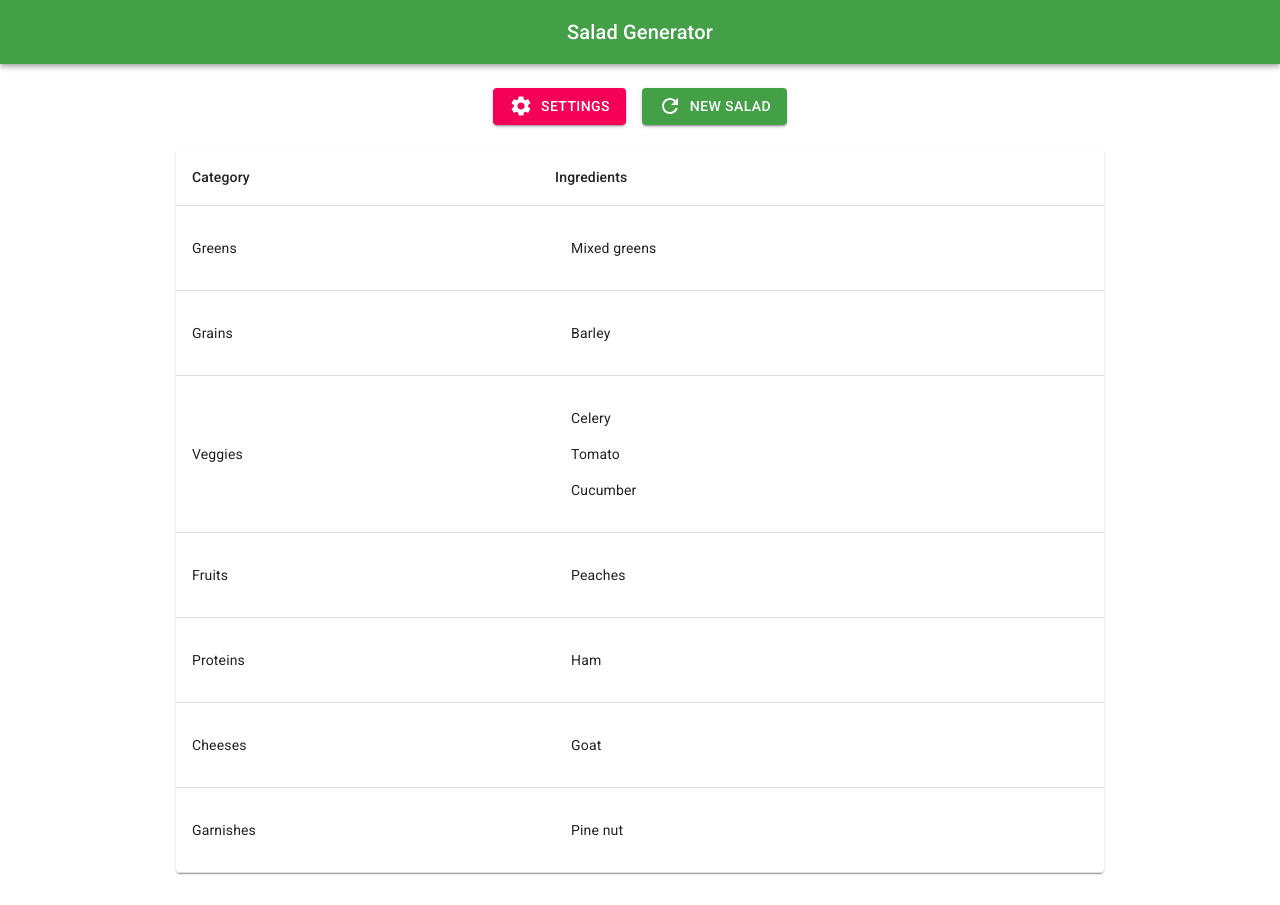
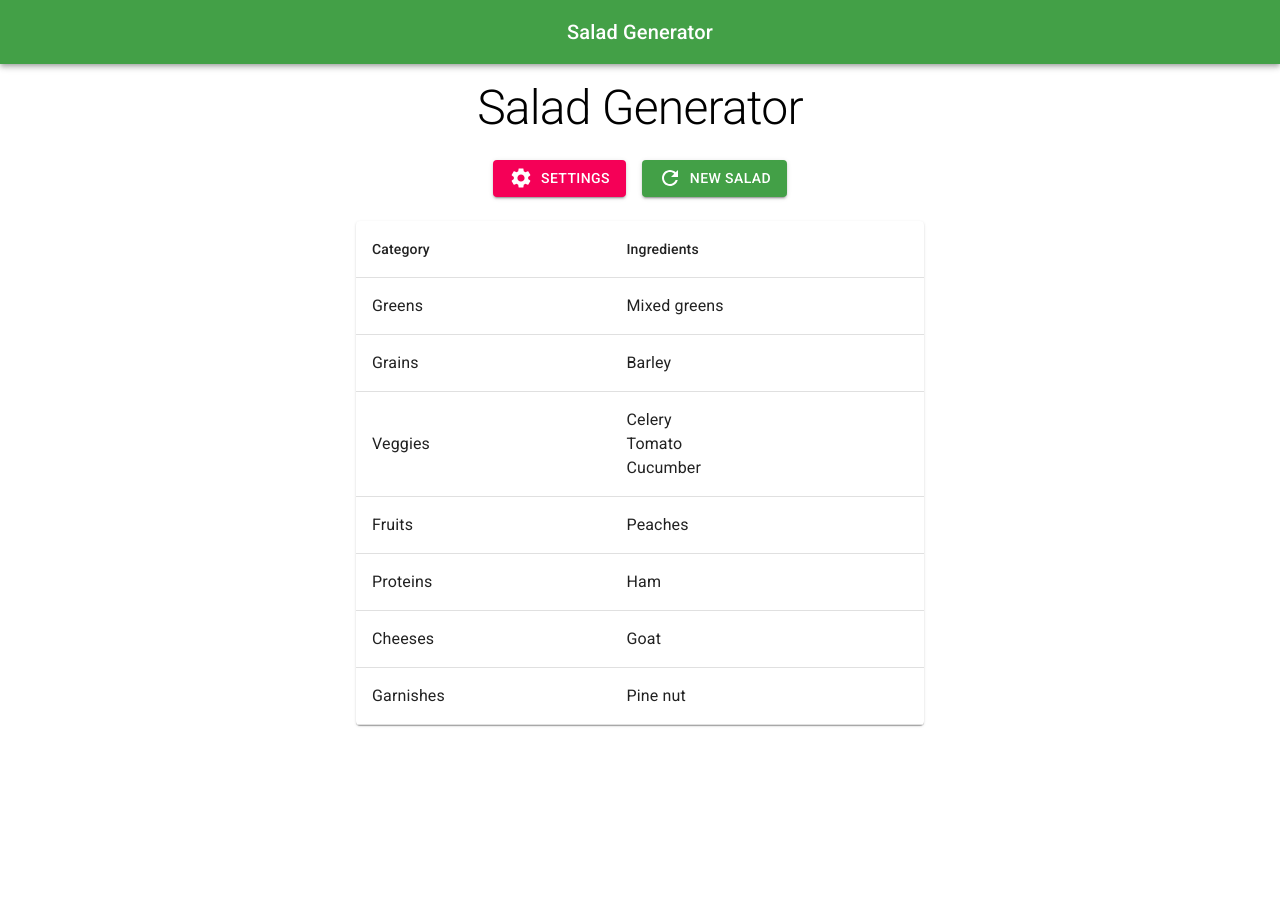
Before and after one commit to MikeLuDev/salad-generator, a React (Create React App) app: page / in a window 1280 px wide. Both pictures are taken after a click on the button "NEW SALAD". After the commit the page ends 800 px from the top, so only its background shows below. Built offline with nearby package versions, Linux system fonts and the light colour scheme.

Commit message:
Tidying up of code

```diff
--- a/src/App.tsx
+++ b/src/App.tsx
@@ -1,7 +1,7 @@
 import React from 'react';
 
 import { ThemeProvider, makeStyles } from '@material-ui/styles';
-import { createMuiTheme, Container } from '@material-ui/core';
+import { createMuiTheme, Container, Typography } from '@material-ui/core';
 import { green } from '@material-ui/core/colors';
 
 import Header from './components/Header';
@@ -20,6 +20,11 @@ const useStyles = makeStyles({
   root: {
     padding: '16px',
   },
+  h1: {
+    textAlign: 'center',
+    fontSize: '48px',
+    marginBottom: theme.spacing(2),
+  },
 });
 
 const App: React.FC = () => {
@@ -28,7 +33,10 @@ const App: React.FC = () => {
   return (
     <ThemeProvider theme={theme}>
       <Header />
-      <Container className={classes.root} maxWidth="md">
+      <Container className={classes.root} maxWidth="sm">
+        <Typography className={classes.h1} variant="h1">
+          Salad Generator
+        </Typography>
         <Spinner />
       </Container>
     </ThemeProvider>
--- a/src/components/Header.tsx
+++ b/src/components/Header.tsx
@@ -1,26 +1,17 @@
 import React from 'react';
-import {
-  AppBar,
-  Typography,
-  Toolbar,
-  IconButton,
-  MenuItem,
-  Menu,
-  Container,
-} from '@material-ui/core';
-import MenuIcon from '@material-ui/icons/Menu';
+import { AppBar, Typography, Toolbar, Container } from '@material-ui/core';
 
 const Header: React.FC = () => {
-  const [anchorEl, setAnchorEl] = React.useState<Element | null>(null);
+  /* const [anchorEl, setAnchorEl] = React.useState<Element | null>(null);
 
   const handleClick = (event: React.MouseEvent<HTMLElement>) =>
     setAnchorEl(event.currentTarget as Element);
-  const handleClose = () => setAnchorEl(null);
+  const handleClose = () => setAnchorEl(null); */
 
   return (
     <AppBar color="primary" position="static">
       <Toolbar>
-        <Container style={{ textAlign: 'center' }} maxWidth="md">
+        <Container style={{ textAlign: 'center' }} maxWidth="sm">
           <Typography variant="h6">Salad Generator</Typography>
         </Container>
         {/*  <IconButton
--- a/src/components/SettingsDrawer.tsx
+++ b/src/components/SettingsDrawer.tsx
@@ -80,7 +80,7 @@ const SettingsDrawer: React.FC = () => {
                 onChange={onSwitchChange}
                 settings={saladSettings[key]}
               >
-                {key}
+                {`${key} (${saladSettings[key].amount})`}
               </SettingsSwitch>
               <SettingsSlider
                 onChange={onSliderChange}
--- a/src/components/Spinner.tsx
+++ b/src/components/Spinner.tsx
@@ -11,8 +11,6 @@ import {
   TableCell,
   TableBody,
   Theme,
-  List,
-  ListItem,
 } from '@material-ui/core';
 import { makeStyles, createStyles } from '@material-ui/styles';
 import RefreshIcon from '@material-ui/icons/Refresh';
@@ -45,8 +43,6 @@ const Spinner: React.FC = () => {
     setSalad(newSalad);
   };
 
-  console.log(salad);
-
   return (
     <Box textAlign="center">
       <SettingsDrawer />
@@ -59,12 +55,7 @@ const Spinner: React.FC = () => {
         <RefreshIcon className={classes.iconLeft} />
         New Salad
       </Button>
-      {!salad && (
-        <Typography className={classes.table} variant="body1">
-          Hit the button above to start making salads!
-        </Typography>
-      )}
-      {salad && (
+      {salad ? (
         <Paper className={classes.table}>
           <Table>
             <TableHead>
@@ -78,16 +69,18 @@ const Spinner: React.FC = () => {
                 if (salad[key] !== undefined) {
                   const ingredients = salad[key]!;
                   return (
-                    <TableRow>
-                      <TableCell>{key.substr(6, key.length)}</TableCell>
+                    <TableRow key={key}>
                       <TableCell>
-                        <List>
-                          {ingredients.map((item) => (
-                            <ListItem>
-                              {util.capitalizeFirstLetter(item)}
-                            </ListItem>
-                          ))}
-                        </List>
+                        <Typography variant="body1">
+                          {key.substr(6, key.length)}
+                        </Typography>
+                      </TableCell>
+                      <TableCell>
+                        {ingredients.map((item) => (
+                          <Typography variant="body1" key={`${key}-${item}`}>
+                            {util.capitalizeFirstLetter(item)}
+                          </Typography>
+                        ))}
                       </TableCell>
                     </TableRow>
                   );
@@ -96,6 +89,10 @@ const Spinner: React.FC = () => {
             </TableBody>
           </Table>
         </Paper>
+      ) : (
+        <Typography className={classes.table} variant="body1">
+          Hit the button above to start making salads!
+        </Typography>
       )}
     </Box>
   );
```
